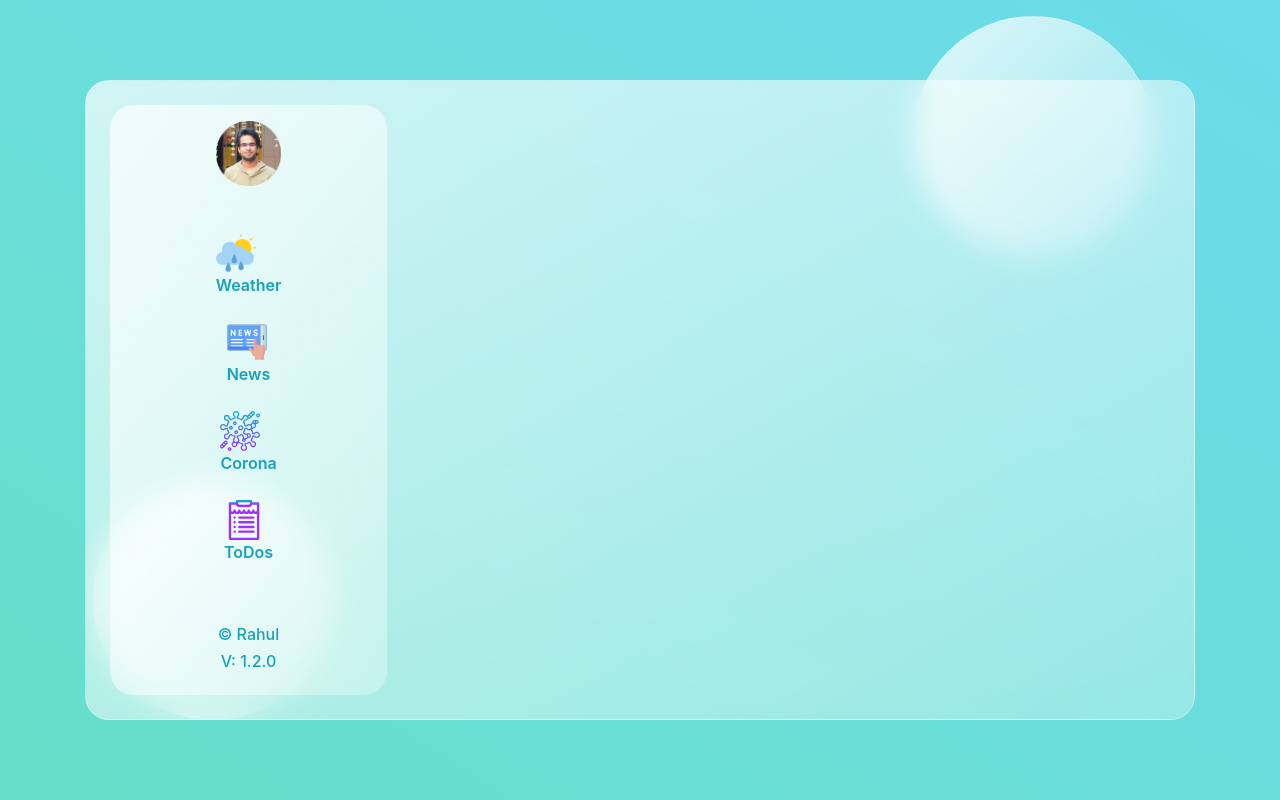
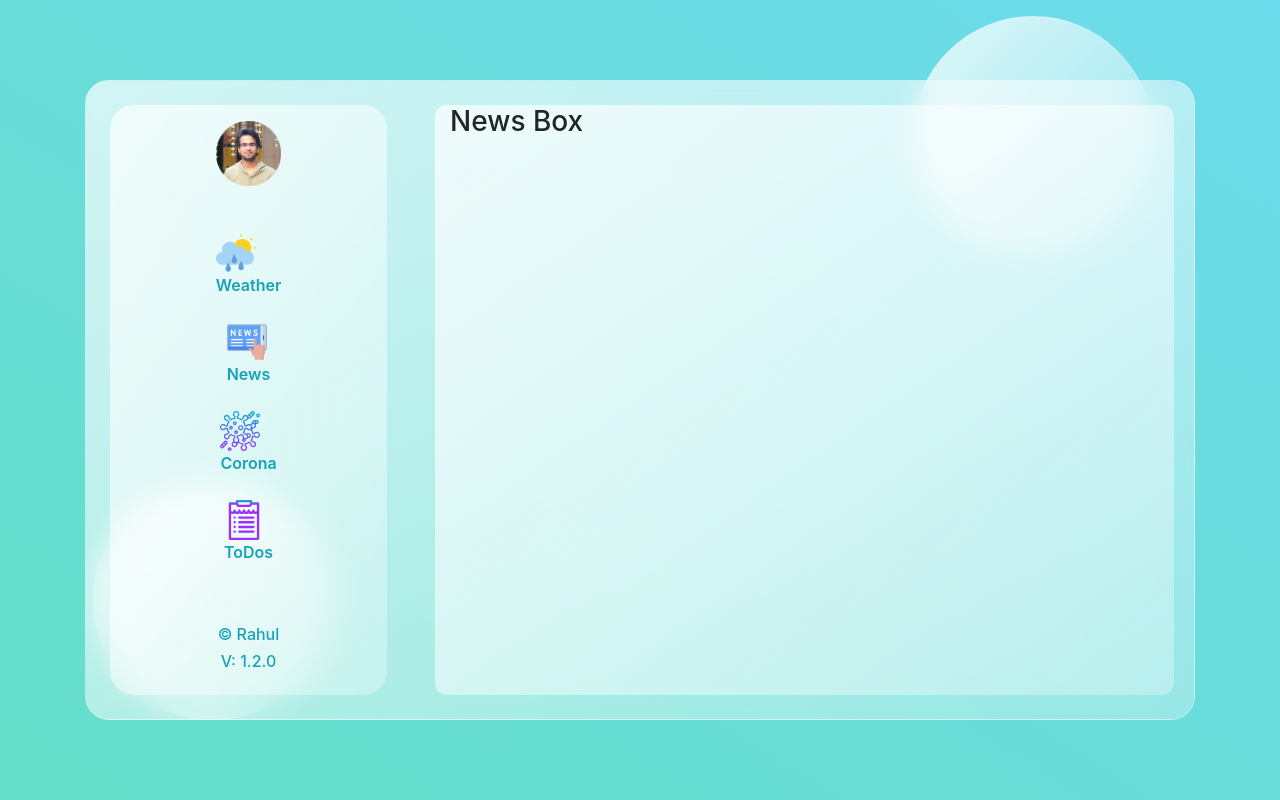
Before and after one commit to rahulprasad0710/your-daily-update-app, a React (Create React App) app: page /news in a window 1280 px wide. Built offline with nearby package versions, Linux system fonts and the light colour scheme.

Commit message:
starting News box

```diff
--- a/src/App.css
+++ b/src/App.css
@@ -25,6 +25,12 @@
     backdrop-filter: blur(14px);
     -webkit-backdrop-filter: blur(14px);
     display: flex;
+}
+
+.weatherIcon {
+    background: transparent;
+    filter: brightness(1);
+    border-radius: 50%;
 }
 .todosbox {
     height: 100%;
--- a/src/component/CoronaBox.jsx
+++ b/src/component/CoronaBox.jsx
@@ -1,5 +1,5 @@
 import Layout from "./Layout/Layout";
-import { Line, Bar } from "react-chartjs-2";
+import { Line } from "react-chartjs-2";
 import CountUp from "react-countup";
 import useFetchData from "./useFetchData";
 import coronaImg from "./images/covid-19 (1).png";
@@ -23,7 +23,7 @@ const CoronaBox = () => {
 
     return (
         <Layout>
-            <h5 className="text-center text-info">Corona Update</h5>
+            <h5 className="text-center text-info mb-4">Corona Update</h5>
             <div className="row justify-content-around">
                 <div className="worldwide col-sm-4">
                     <div className="h5 text-dark text-center">World Wide</div>
--- /dev/null
+++ b/src/component/NewsBox.jsx
@@ -0,0 +1,11 @@
+import React from "react";
+import Layout from "./Layout/Layout";
+const NewsBox = () => {
+    return (
+        <Layout>
+            <h3>News Box</h3>
+        </Layout>
+    );
+};
+
+export default NewsBox;
--- a/src/component/Weatherbox2.jsx
+++ b/src/component/Weatherbox2.jsx
@@ -42,6 +42,13 @@ const WeatherBox = () => {
                     <h5 className="text-center text-info text">
                         {weatherData.data.current.temperature}℃
                     </h5>
+                    <img
+                        className="weatherIcon"
+                        src={weatherData.data.current.weather_icons.map(
+                            (icon) => icon
+                        )}
+                        alt=""
+                    />
                     <h5 className="text-center text-info ">
                         {weatherData.data.location.name} ,
                     </h5>
--- a/src/components/Main.jsx
+++ b/src/components/Main.jsx
@@ -6,6 +6,7 @@ import Introbox from "../component/Introbox";
 import Sidebar from "../component/Sidebar/Sidebar";
 import Todo from "../component/ToDoAll/Todo";
 import Weatherbox2 from "../component/Weatherbox2";
+import NewsBox from "../component/NewsBox";
 
 const Main2 = () => {
     return (
@@ -18,6 +19,9 @@ const Main2 = () => {
                     </Route>
                     <Route exact path="/corona">
                         <CoronaBox />
+                    </Route>
+                    <Route exact path="/news">
+                        <NewsBox />
                     </Route>
                     <Route path="/weather">
                         <Weatherbox2 />
```
